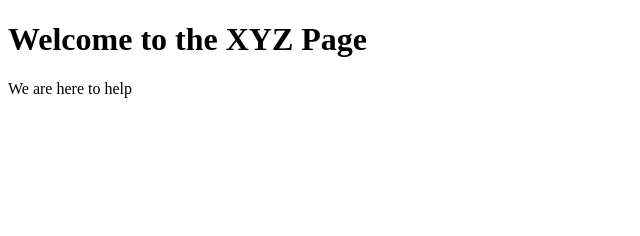
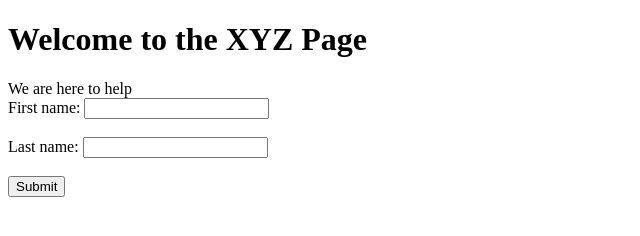
Before and after one commit to camiloko1989/XYZProject, a plain HTML site: page index.html in a window 1280 px wide. Shown: the whole page, without its empty margins (0-640 px from the left). Drawn offline with Linux system fonts and the light colour scheme.

Commit message:
Update index.html
Added new Form inside a new DIV

```diff
--- a/index.html
+++ b/index.html
@@ -9,5 +9,14 @@
 <body>
     <h1>Welcome to the XYZ Page</h1>
     <div>We are here to help</div>
+    <div>
+        <form action="/action_page.php">
+            <label for="fname">First name:</label>
+            <input type="text" id="fname" name="fname"><br><br>
+            <label for="lname">Last name:</label>
+            <input type="text" id="lname" name="lname"><br><br>
+            <input type="submit" value="Submit">
+        </form>
+    </div>
 </body>
 </html>
```
